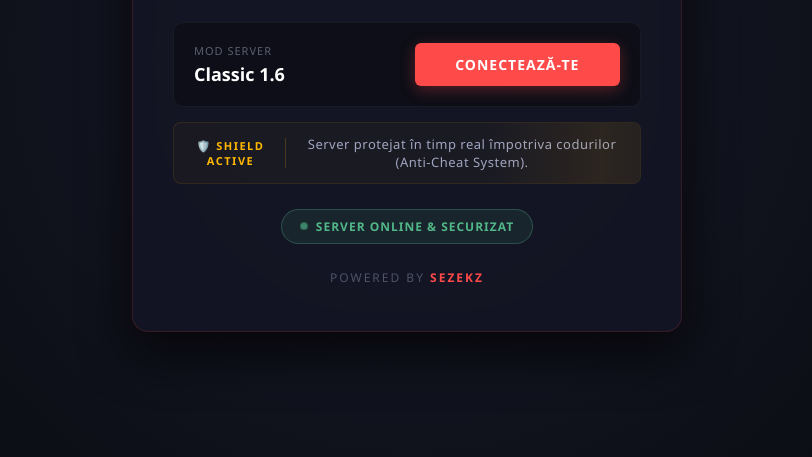
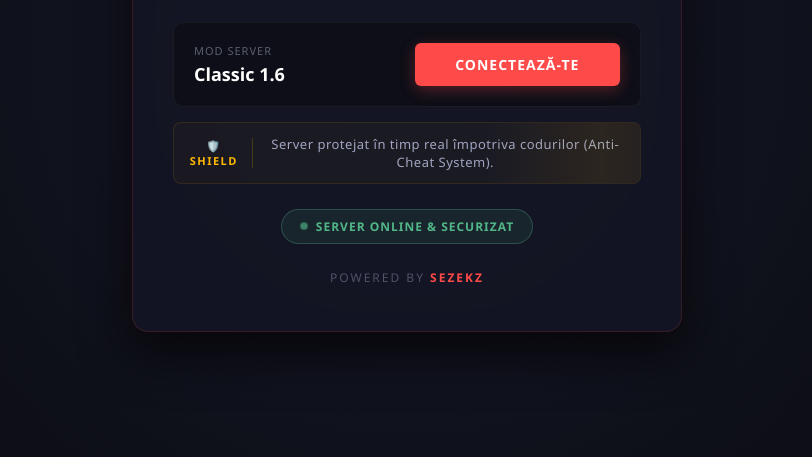
Before and after one commit to sezekz/fastdl, a plain HTML site: page index.html in a window 1280 px wide. Shown: the part 343-800 px from the top of the page, without its empty margins (233-1045 px from the left). Drawn offline with Linux system fonts and the light colour scheme.

Commit message:
Update index.html

```diff
--- a/index.html
+++ b/index.html
@@ -227,7 +227,7 @@
 
         <!-- Bara speciala stilizata pentru Anti-Cheat -->
         <div class="anticheat-bar">
-            <span class="anticheat-title">🛡️ Shield Active</span>
+            <span class="anticheat-title">🛡️ Shield</span>
             <span class="anticheat-text">Server protejat în timp real împotriva codurilor (Anti-Cheat System).</span>
         </div>
 
```
